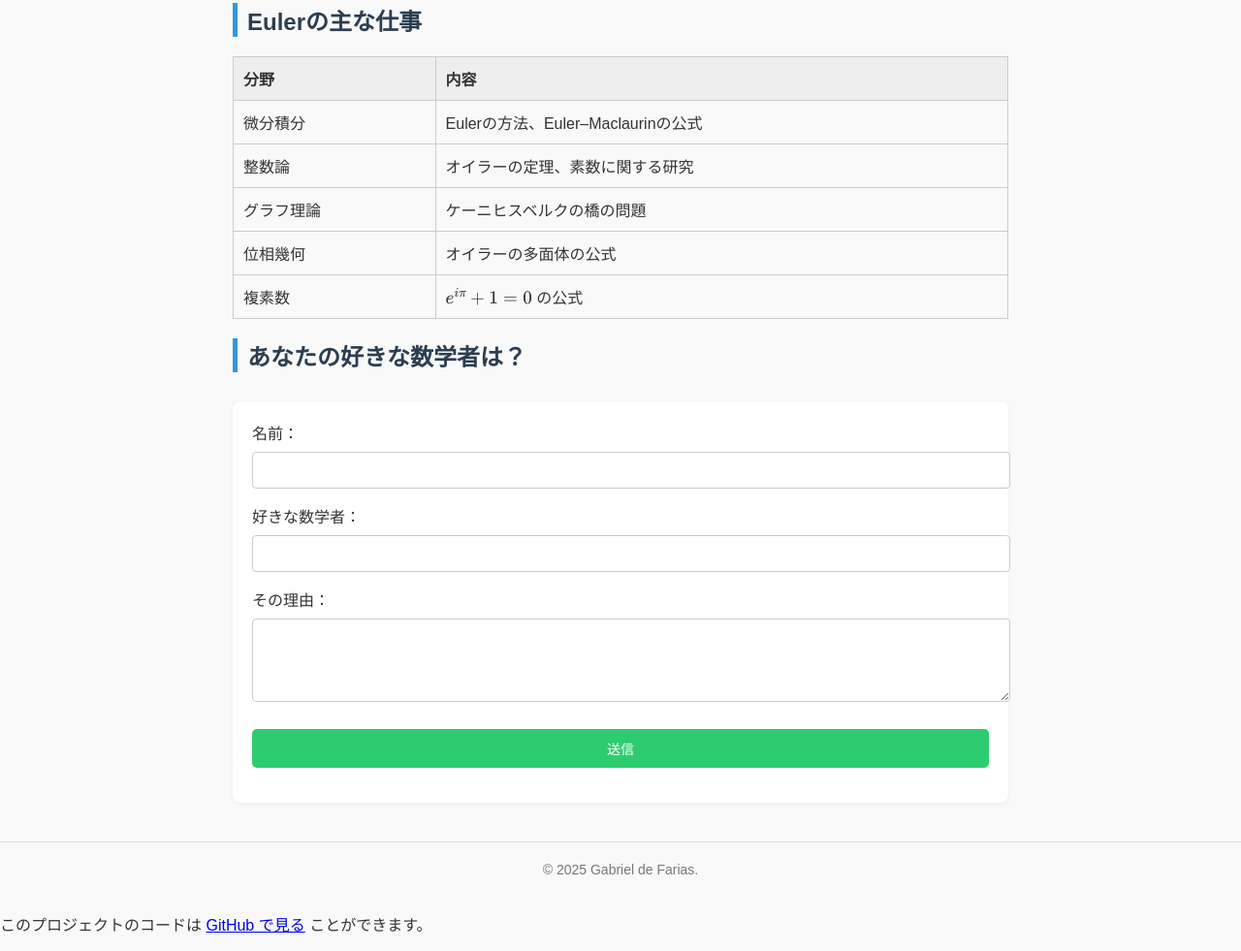
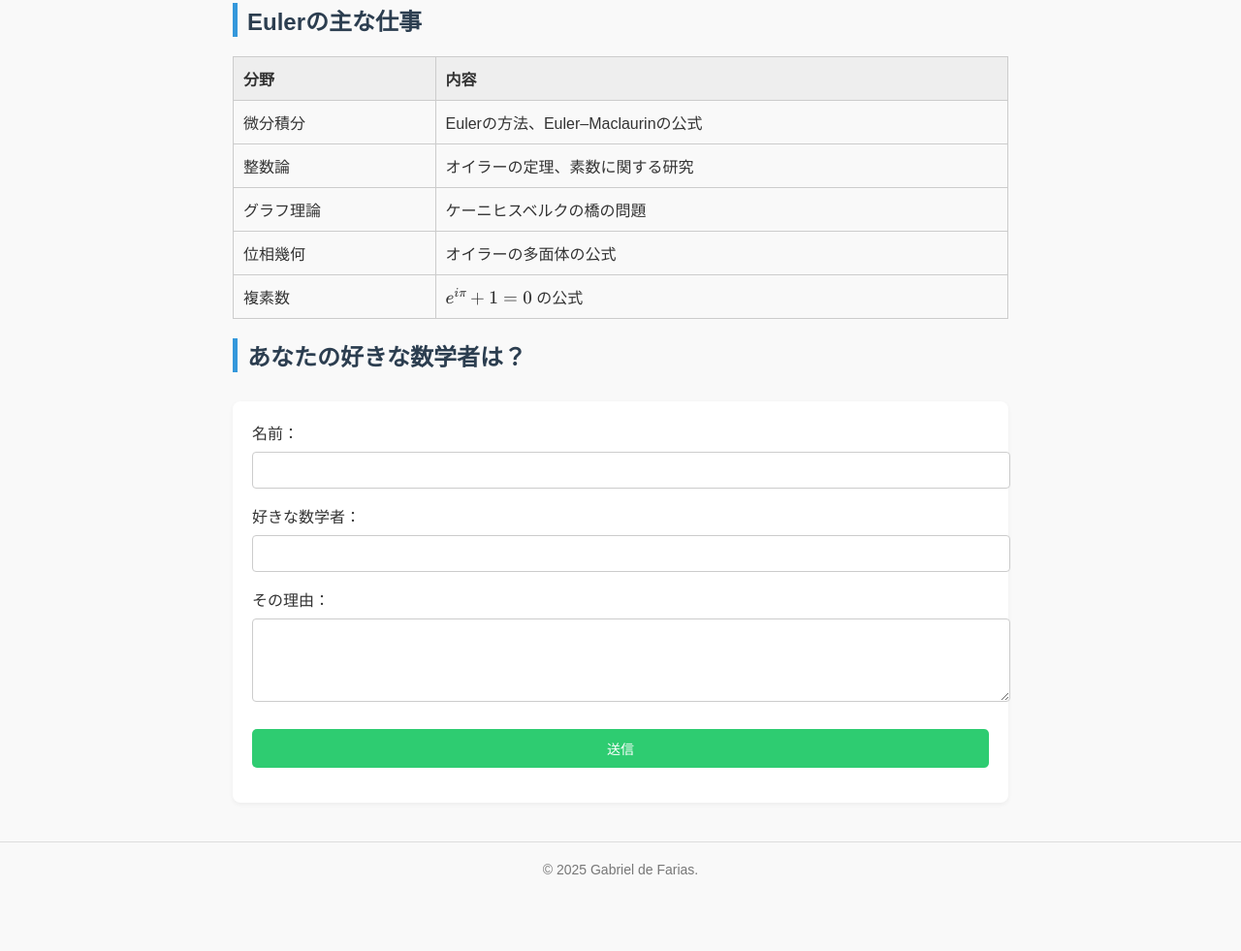
Before and after one commit to Michaelscolfield/Euler, a plain HTML site: page index2.html in a window 1280 px wide. Shown: the part 543-1524 px from the top of the page at 97% size. After the commit the page ends 1468 px from the top, so only its background shows below. Drawn offline with nearby package versions, Linux system fonts and the light colour scheme.

Commit message:
Update index.html

```diff
--- a/index2.html
+++ b/index2.html
@@ -220,11 +220,5 @@
       el.classList.toggle('hidden');
     }
   </script>
-  <p>
-  このプロジェクトのコードは
-  <a href="https://github.com/seu-usuario/seu-repositorio" target="_blank">GitHub で見る</a>
-  ことができます。
-	</p>
-
 </body>
 </html>
```
